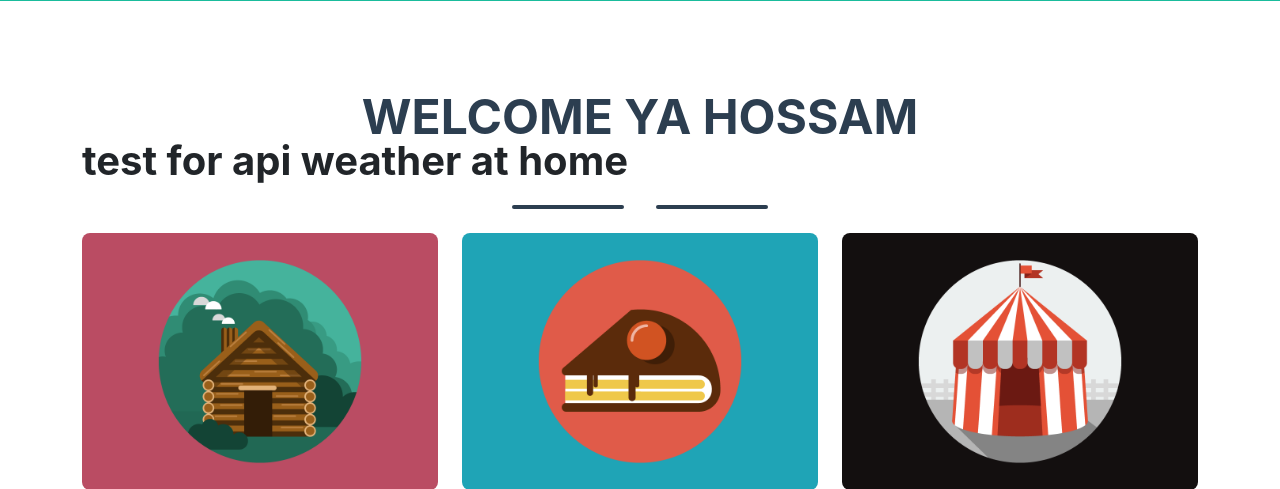
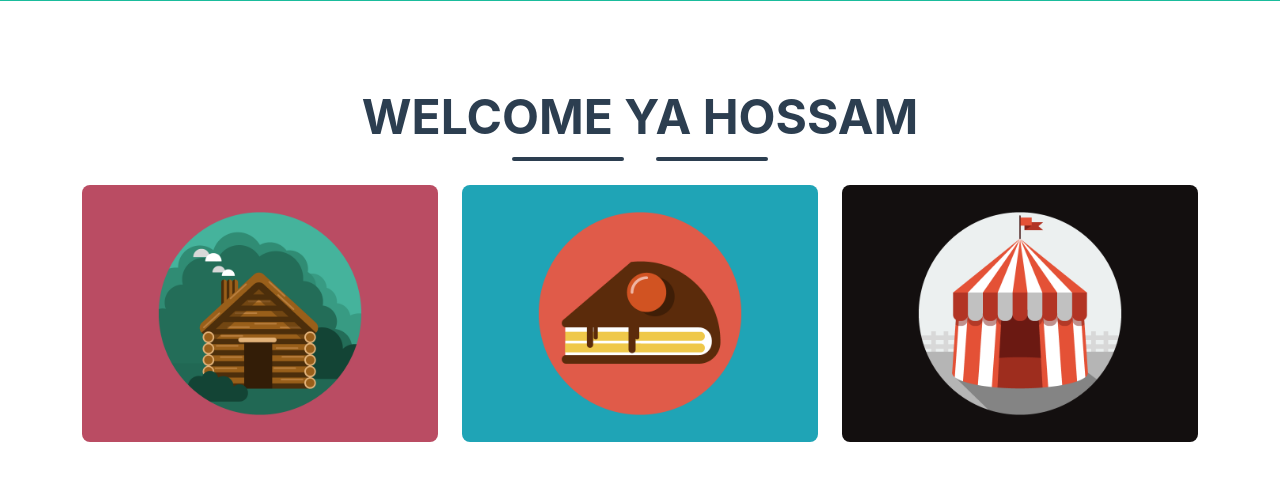
Before and after one commit to hossamalhossany/project, a Django app: page / in a window 1280 px wide. Shown: the part 767-1256 px from the top of the page. Run offline with Django 3.2, Linux system fonts and the light colour scheme; some libraries are stand-ins or nearby versions.

Commit message:
103 ** 14-5-2023 -- 8:00 ِAM - home

```diff
--- a/home/tohy9ak93y7n/project/templates/pages/index.html
+++ b/home/tohy9ak93y7n/project/templates/pages/index.html
@@ -25,7 +25,7 @@
                 <div class="container">
                     <!-- Portfolio Section Heading-->
                     <h2 class="page-section-heading text-center text-uppercase text-secondary mb-0">WelCome ya Hossam</h2>
-                    <div><h1>test for api weather at home</h1></div>
+<!--                    <div><h1>test for api weather at home</h1></div>-->
 
 <!--                    <h1>https://api.weatherapi.com/v1/current.json?key=f3f9f8d8a8044cc2ab1114847230503 &q=cairo&aqi=no</h1>-->
                     <!-- Icon Divider-->
```
